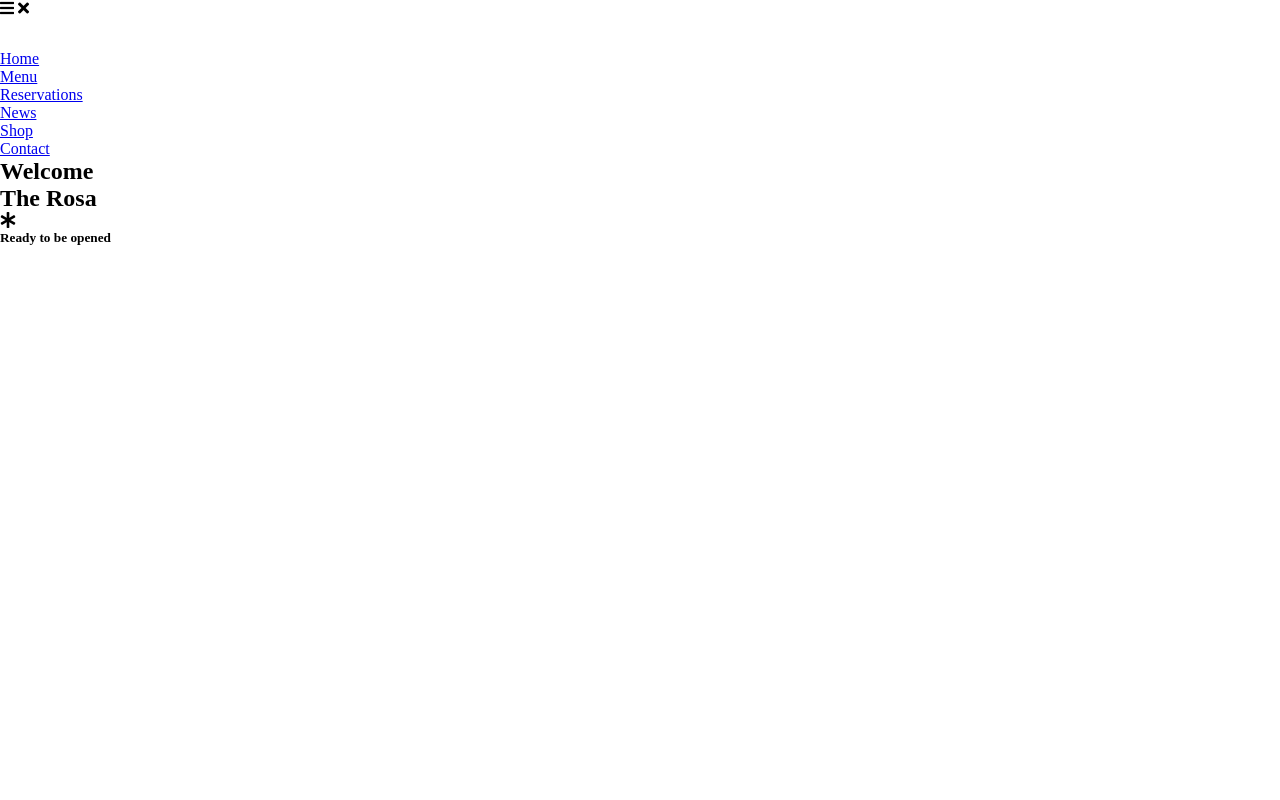
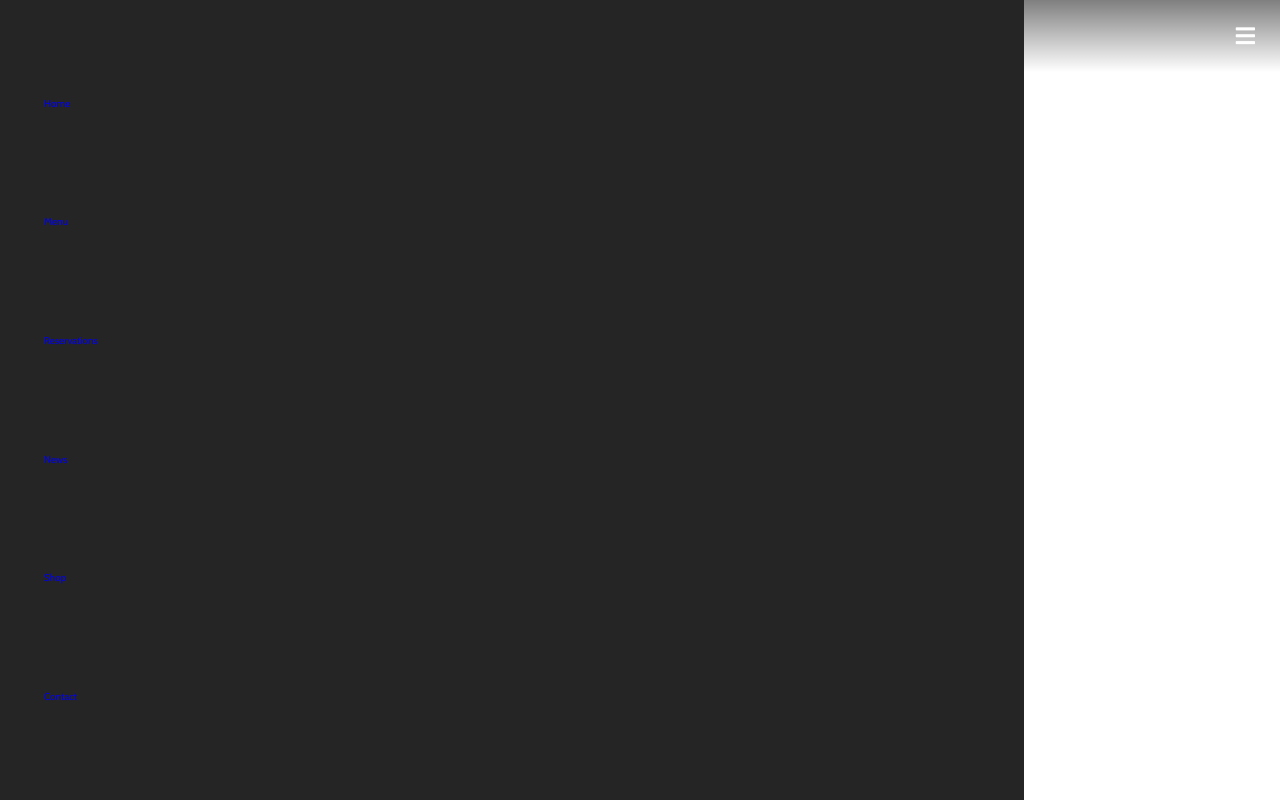
Before and after one commit to RenatoMoran/The-Rosa---Complete-Website, a plain HTML site: page index.html in a window 1280 px wide. Drawn offline with nearby package versions, Linux system fonts and the light colour scheme; a web font is replaced by a local one.

Commit message:
Segundo commit

```diff
--- a/index.html
+++ b/index.html
@@ -20,7 +20,6 @@
     <header>
         <div class="container">
             <nav class="nav">
-                <div class="menu">
                 <div class="menu-toogle">
                     <i class="fas fa-bars"></i>
                     <i class="fas fa-times"></i>
@@ -51,7 +50,6 @@
                     </li>
                 </ul>
 
-                </div>
             </nav>
         </div>
     </header>
--- a/styles.css
+++ b/styles.css
@@ -1,14 +1,15 @@
 @import url('https://fonts.googleapis.com/css?family=Cabin|Herr+Von+Muellerhoff|Source+Sans+Pro:400,900&display=swap');
+
 /*Global styles*/
 *,
 *::before,
-*::after{
+*::after {
     margin: 0;
     padding: 0;
     box-sizing: border-box;
 }
 
-:root{
+:root {
     --main-font: 'Source Sans Pro', sans-serif;
     --secondary-font: 'Herr Von Muellerhoff', cursive;
     --body-font: 'Cabin', sans-serif;
@@ -16,3 +17,101 @@
     --secondary-font-color: #c59d5f;
     --body-font-color: #515151;
 }
+
+html {
+    font-family: var(--body-font);
+    font-size: 10px;
+    color: var(--body-font-color);
+    scroll-behavior: smooth;
+}
+
+section {
+    padding: 3.9rem 0;
+}
+
+img {
+    width: 100%;
+    max-width: 100%;
+}
+
+a {
+    text-decoration: none;
+}
+
+p {
+    font-size: 1.6rem;
+}
+
+.container {
+    width: 100%;
+    max-width: 122.5rem;
+    margin: 0 auto;
+    padding: 0 2.4rem;
+}
+
+/* header */
+header {
+    width: 100%;
+    position: absolute;
+    top: 0;
+    left: 0;
+    z-index: 1;
+    background-image: linear-gradient(to bottom, rgba(0, 0, 0, .5), transparent);
+}
+
+.nav {
+    height: 7.2rem;
+    display: flex;
+    align-items: center;
+    justify-content: center;
+}
+
+.menu-toogle {
+    color: #fff;
+    font-size: 2.2rem;
+    position: absolute;
+    top: 50%;
+    transform: translateY(-50%);
+    right: 2.5rem;
+    cursor: pointer;
+    z-index: 1500;
+}
+
+.fa-times {
+    display: none;
+}
+
+.nav-list {
+    list-style: none;
+    position: fixed;
+    top: 0;
+    left: 0;
+    width: 80%;
+    height: 100vh;
+    background-color: var(--main-font-color-dark);
+    padding: 4.4rem;
+    display: flex;
+    flex-direction: column;
+    justify-content: space-around;
+    z-index: 1250;
+    /* transform: translateX(-100%); */
+    transition: transform .5s;
+}
+
+.nav::before {
+    content: '';
+    position: fixed;
+    top: 0;
+    left: 0;
+    width: 100vw;
+    height: 100vh;
+    background-color: rgba(0, 0, 0, .8);
+    z-index: 1000;
+    opacity: 0;
+    transform: scale(0);
+    transition: opacity .5s;
+}
+
+.open .fa-times {
+    display: block;
+}
```
Lines whose indentation alone changed are shown as unchanged.
